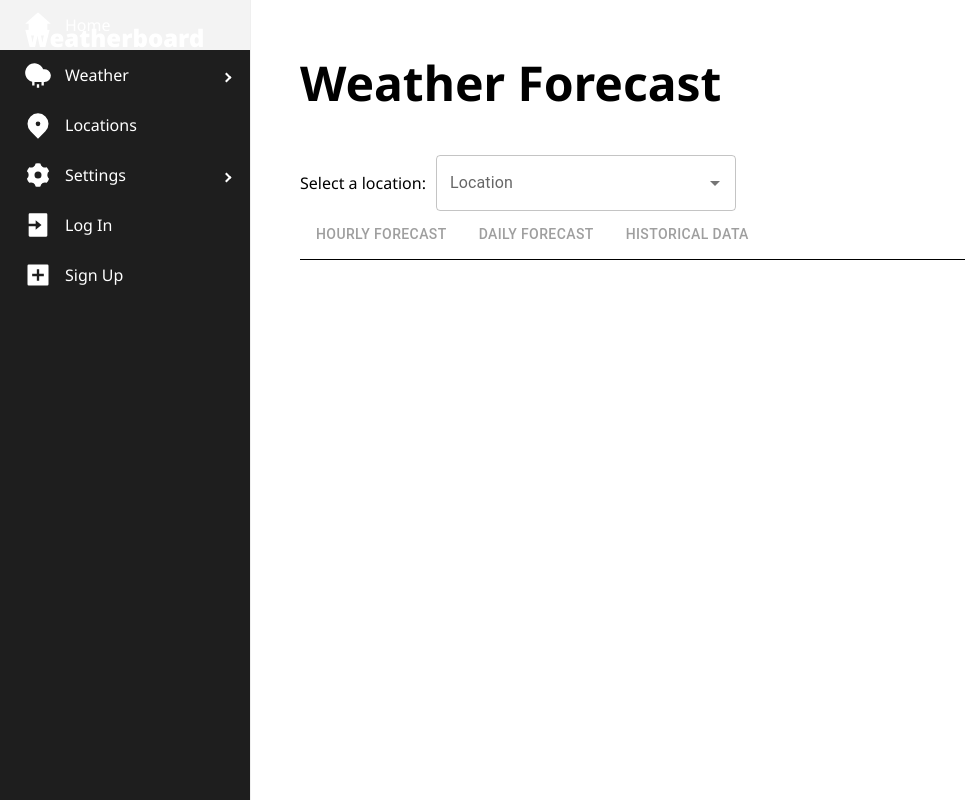
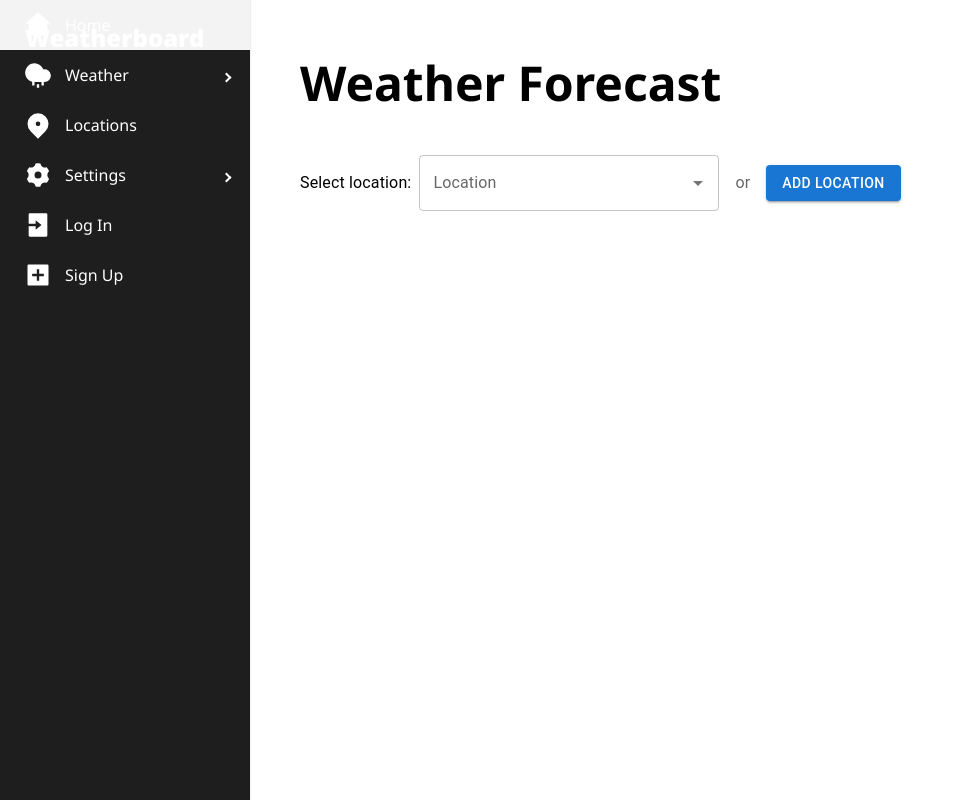
Before and after one commit to patrickjuliano/weatherboard, a React (Create React App) app in the folder client/: page /weather/current in a window 1280 px wide. Shown: the whole page, without its empty margins (0-965 px from the left). Built offline with nearby package versions, Linux system fonts and the light colour scheme.

Commit message:
Add navigation for adding new locations

```diff
--- a/client/src/App.js
+++ b/client/src/App.js
@@ -6,9 +6,7 @@ import { RiHome2Fill, RiShowersFill, RiTimeFill, RiSkipForwardFill, RiHistoryFil
 import './App.css';
 
 import Home from './components/Home';
-import CurrentWeather from './components/CurrentWeather';
-import ForecastWeather from './components/ForecastWeather';
-import HistoricalWeather from './components/HistoricalWeather';
+import WeatherForecast from './components/WeatherForecast';
 import Locations from './components/Locations';
 import LogIn from './components/LogIn';
 import SignUp from './components/SignUp';
@@ -37,8 +35,8 @@ function App() {
                 <MenuItem className='menuItem' icon={<RiHome2Fill />} routerLink={<Link to='/' />}>Home</MenuItem>
                 <SubMenu className='subMenu' icon={<RiShowersFill />} label='Weather'>
                   <MenuItem className='subMenuItem' icon={<RiTimeFill />} routerLink={<Link to='/weather/current' />}>Current</MenuItem>
-                  <MenuItem className='subMenuItem' icon={<RiSkipForwardFill />} routerLink={<Link to='/weather/forecast' />}>Forecast</MenuItem>
-                  <MenuItem className='subMenuItem' icon={<RiHistoryFill />} routerLink={<Link to='/weather/historical' />}>Historical</MenuItem>
+                  {/* <MenuItem className='subMenuItem' icon={<RiSkipForwardFill />} routerLink={<Link to='/weather/forecast' />}>Forecast</MenuItem>
+                  <MenuItem className='subMenuItem' icon={<RiHistoryFill />} routerLink={<Link to='/weather/historical' />}>Historical</MenuItem> */}
                 </SubMenu>
                 <MenuItem className='menuItem' icon={<RiMapPin2Fill />} routerLink={<Link to='/locations' />}>Locations</MenuItem>
                 <SubMenu className='subMenu' icon={<RiSettings3Fill />} label='Settings'>
@@ -55,9 +53,9 @@ function App() {
           <Routes>
 						<Route path='/' element={<Home />} />
 
-						<Route path='/weather/current' element={<CurrentWeather />} />
-						<Route path='/weather/forecast' element={<ForecastWeather />} />
-						<Route path='/weather/historical' element={<HistoricalWeather />} />
+						<Route path='/weather/current' element={<WeatherForecast />} />
+						{/* <Route path='/weather/forecast' element={<ForecastWeather />} />
+						<Route path='/weather/historical' element={<HistoricalWeather />} /> */}
 
 						<Route path='/locations' element={<Locations />} />
 
--- a/client/src/components/CurrentWeather.js
+++ b/client/src/components/WeatherForecast.js
@@ -1,12 +1,13 @@
 import React, {useState, useEffect} from 'react';
 import '../App.css';
 import axios from 'axios';
-import { Autocomplete, Collapse, Divider, List, ListItem, ListItemButton, ListItemText, ListItemIcon, ListSubheader, TextField, Icon, Tooltip, Tabs, Tab, Card, CardContent, Typography, CardHeader, CardActions, IconButton } from '@mui/material';
+import { Autocomplete, Collapse, Divider, List, ListItem, ListItemButton, ListItemText, ListItemIcon, ListSubheader, TextField, Icon, Tooltip, Tabs, Tab, Card, CardContent, Typography, CardHeader, CardActions, IconButton, Button } from '@mui/material';
 import { WiDaySunny, WiDaySunnyOvercast, WiNightClear, WiNightAltPartlyCloudy, WiCloud, WiCloudy, WiShowers, WiRain, WiThunderstorm, WiSnowflakeCold, WiDust, WiBarometer, WiThermometer, WiHumidity, WiStrongWind, WiCloudyGusts, WiDirectionRight, WiRaindrop, WiWindy, WiWindDeg, WiSprinkle, WiSnow, WiStormWarning, WiSunrise, WiSunset, WiMoonrise, WiMoonset, WiMoonFull, WiMoonNew, WiMoonWaningCrescent1, WiMoonFirstQuarter, WiMoonWaxingGibbous1, WiMoonWaningGibbous1, WiMoonThirdQuarter, WiMoonWaxingCrescent1, WiMoonAltWaxingCrescent1, WiMoonAltWaxingGibbous1, WiMoonAltWaningGibbous1, WiMoonAltWaningCrescent1, WiMoonAltThirdQuarter, WiMoonAltFull, WiMoonAltFirstQuarter, WiMoonAltNew, WiMoonAltWaxingCrescent3, WiMoonAltWaxingGibbous3, WiMoonAltWaningGibbous3, WiMoonAltWaningCrescent3 } from 'react-icons/wi';
 import { ExpandLess, ExpandMore } from '@mui/icons-material';
 import { IconContext } from 'react-icons';
 import { checkNumber } from '../validation';
 import { Box } from '@mui/system';
+import { Link } from 'react-router-dom';
 
 const weatherIcons = {
 	'01': {
@@ -462,8 +463,11 @@ const CurrentWeather = (props) => {
 		<div>
 			<h2>Weather Forecast</h2>
 			<div>
-				<p className='selectLabel'>Select a location:</p>
-				<Autocomplete className='selectLocation' defaultValue={location} onChange={onInputChange} options={savedLocations} disableClearable renderInput={(params) => <TextField {...params} label='Location' />} sx={{ width: 300}} />
+				<Typography className='selectLabel' sx={{ mr: 1 }}>Select location:</Typography>
+				<Autocomplete className='selectLocation' defaultValue={location} onChange={onInputChange} options={savedLocations} disableClearable renderInput={(params) => <TextField {...params} label='Location' />} sx={{ width: 300 }} />
+				<Typography className='sideBySide' sx={{ ml: 2, mr: 2, color: 'text.secondary' }}>or</Typography>
+				<Button className='sideBySide' variant='contained' component={Link} to='/locations'>Add location</Button>
+
 				{!loading && currentWeatherData &&
 					<Card variant='outlined' sx={{ mt: 2, mb: 1, maxWidth: 340 }}>
 						<CardHeader title={'label' in location ? location.label : 'N/A'} subheader={'dt' in currentWeatherData ? (new Date(currentWeatherData.dt * 1000)).toLocaleString('en-US', { hour: 'numeric', minute: 'numeric', hour12: true }) : 'N/A'} sx={{ pb: 0 }} />
@@ -488,13 +492,15 @@ const CurrentWeather = (props) => {
 						</Collapse>
 					</Card>
 				}
-				<Box sx={{ borderBottom: 1, borderColor: 'divider', marginBottom: 1 }}>
-					<Tabs value={tabIndex} onChange={selectTab}>
-						<Tab label="Hourly Forecast" disabled={!location} tabIndex={0} />
-						<Tab label="Daily Forecast" disabled={!location} tabIndex={0} />
-						<Tab label="Historical Data" disabled={!location} tabIndex={0} />
-					</Tabs>
-				</Box>
+				{!loading && hourlyWeatherData && dailyWeatherData &&
+					<Box sx={{ borderBottom: 1, borderColor: 'divider', marginBottom: 1 }}>
+						<Tabs value={tabIndex} onChange={selectTab}>
+							<Tab label="Hourly Forecast" tabIndex={0} />
+							<Tab label="Daily Forecast" tabIndex={0} />
+							<Tab label="Historical Data" tabIndex={0} />
+						</Tabs>
+					</Box>
+				}
 			</div>
 			{content}
 		</div>
```
